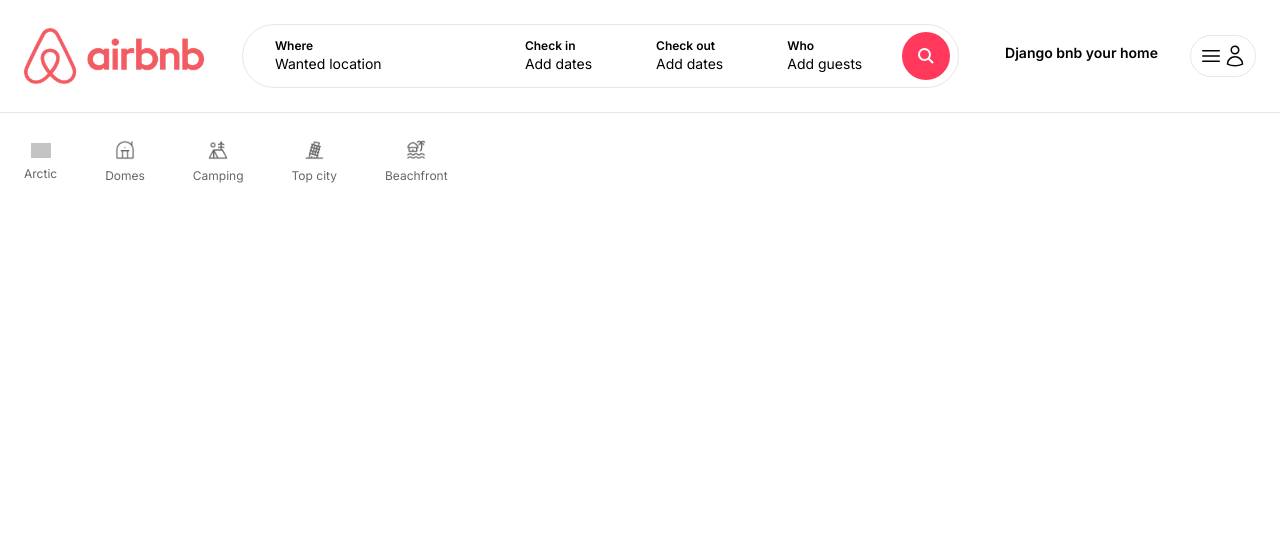
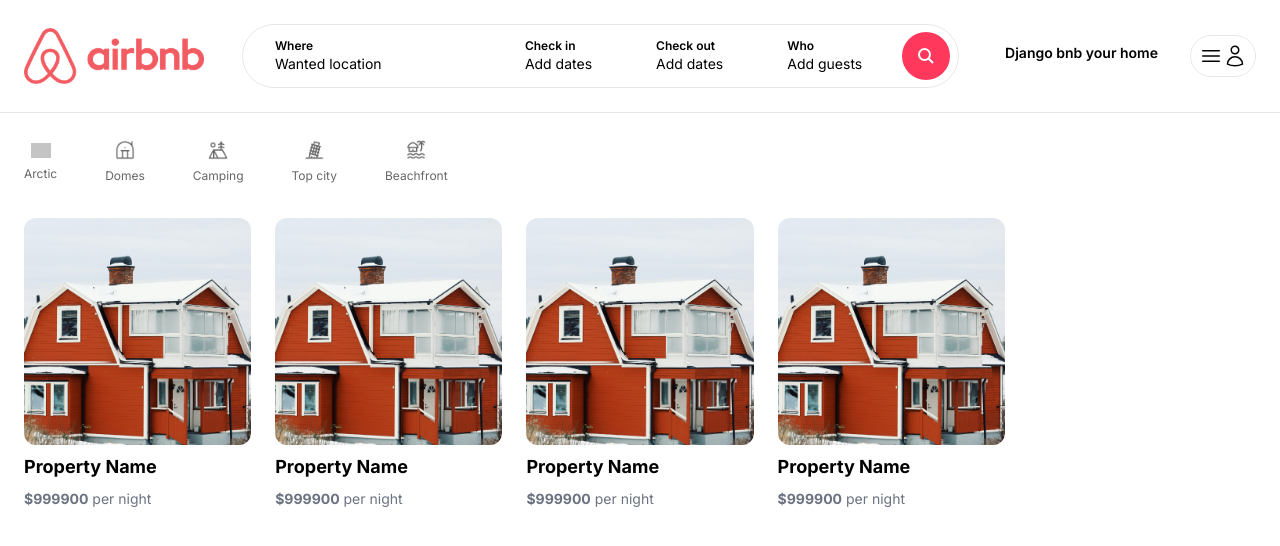
Before and after one commit to ian293382/Airbnb_clone_django, a Next.js app in the folder djangobnb/: page / in a window 1280 px wide. Shown: the top 546 px of the page. Built offline with nearby package versions, Linux system fonts and the light colour scheme; grey boxes are pictures that could not be loaded.

Commit message:
create List properties on the front page (static)

```diff
--- /dev/null
+++ b/djangobnb/app/components/properties/PropertyList.tsx
@@ -0,0 +1,16 @@
+import PropertyListItem from "./PropertyListitem";
+
+const PropertyList = () => {
+    return (
+        <>
+            <PropertyListItem />
+            <PropertyListItem />
+            <PropertyListItem />
+            <PropertyListItem />
+        </>
+
+    )
+
+}
+
+export default PropertyList;
--- /dev/null
+++ b/djangobnb/app/components/properties/PropertyListitem.tsx
@@ -0,0 +1,26 @@
+import Image from "next/image";
+const PropertyListItem = () => {
+    return (
+        <div className="cursor-pointer">
+            <div className="relative overflow-hidden aspect-square rounded-xl">
+                <Image
+                    fill
+                    src='/arctic_1.jpg'
+                    alt="arctic_1"
+                    sizes="(max-width: 768px) 768px, (max-width: 1200px): 768px, 768px"
+                    className="hover:scale-110 object-cover transition h-full w-full"
+                />
+            </div>
+
+            <div className="mt-2">
+                <p className="text-lg font-bold">Property Name</p>
+            </div>
+
+            <div className="mt-2">
+                <p className="text-sm text-gray-500"><strong>$999900</strong> per night</p>
+            </div>
+        </div>
+    )
+}
+
+export default PropertyListItem;
--- a/djangobnb/app/page.tsx
+++ b/djangobnb/app/page.tsx
@@ -1,10 +1,15 @@
 import Categories from "./components/Categories";
+import PropertyList from "./components/properties/PropertyList";
 
 export default function Home() {
   return (
     <main className="max-w-[1500px] mx-auto px-6">
       <Categories />
 
+      <div className="mt-4 grid grid-cols-1 md:grid-cols-3 lg:grid-cols-5 gap-6">
+        <PropertyList />
+      </div>
+
     </main>
   );
 }
```
Also changed, not shown: djangobnb/public/arctic_1.jpg (added).
